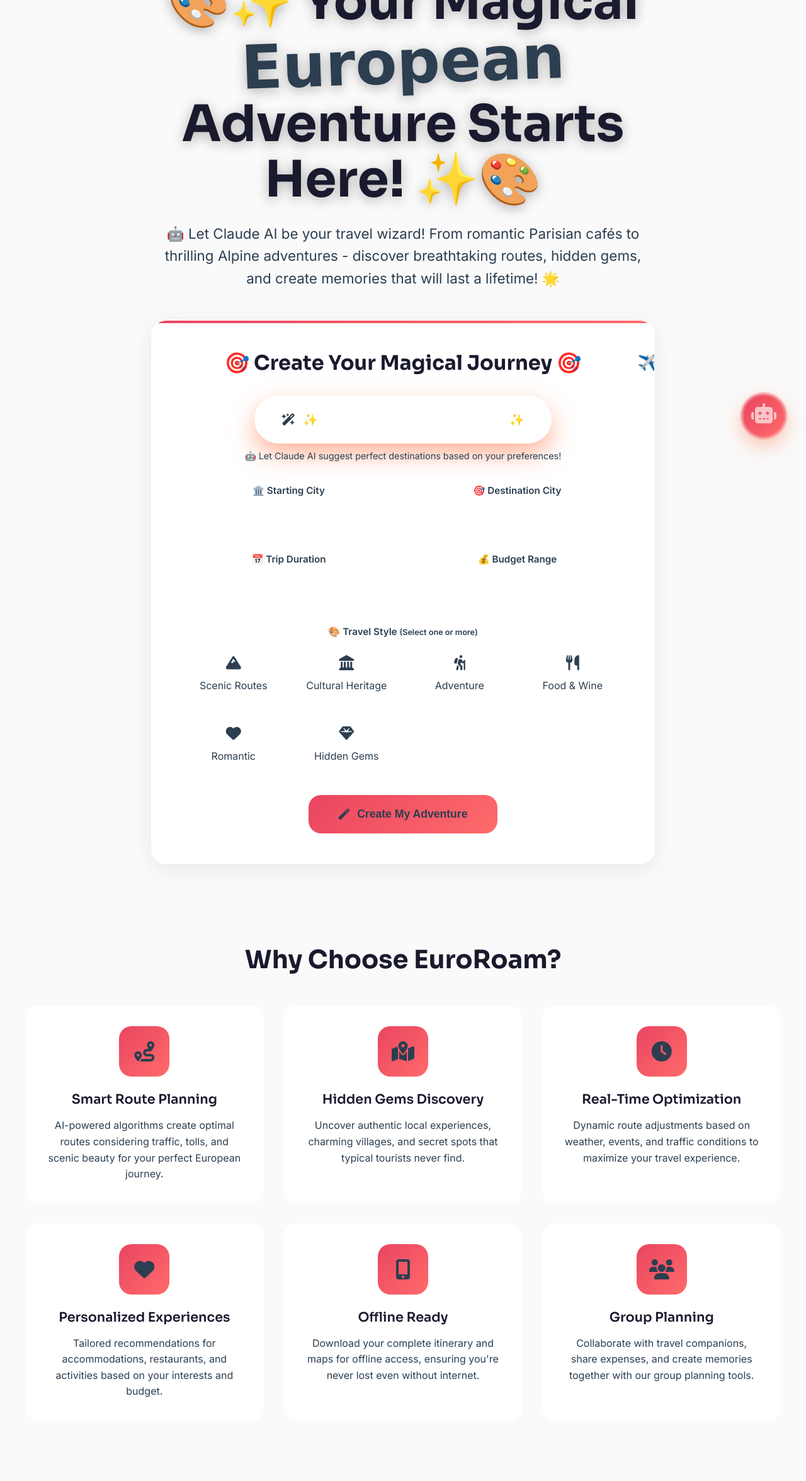
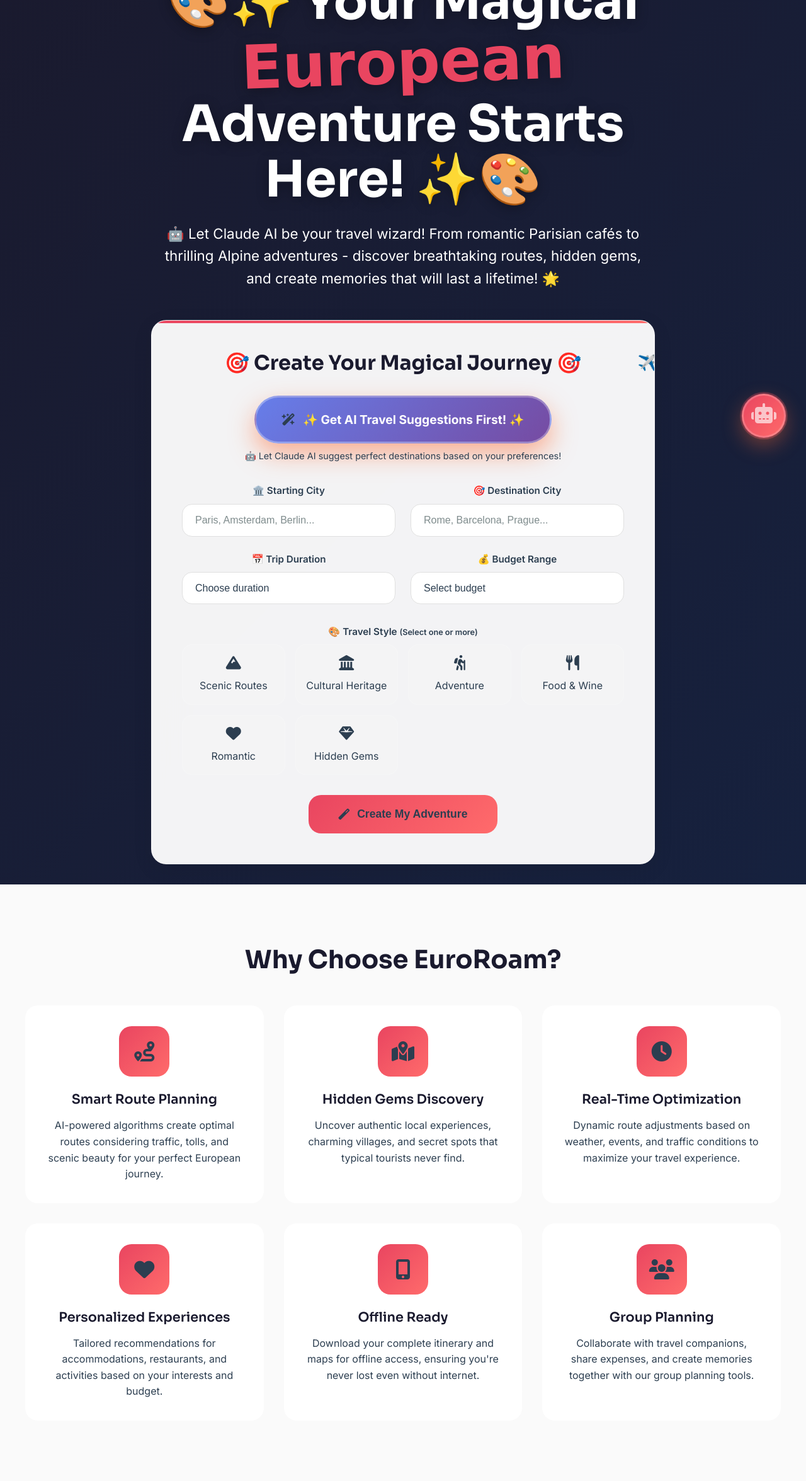
Before and after one commit to Chedly25/tripNew, a Flask app: page / in a window 1280 px wide. Shown: the part 73-2424 px from the top of the page at 63% size. Run offline with Flask 3, Linux system fonts and the light colour scheme.

Commit message:
Fix UI contrast issues and template errors
- Fix template error in trip_details_modern.html: calculate per-person cost from total estimate
- Fix contrast issues on landing page: proper text colors and missing CSS variables
- Add missing CSS variables: --tuscan-gold, --midnight-navy, --electric-gradient
- Update form elements for better readability with dark text on white backgrounds
- Add hero section background gradient for proper white text visibility
- Improve navigation styling with consistent color scheme

🤖 Generated with [Claude Code](https://claude.ai/code)

Co-Authored-By: Claude <noreply@anthropic.com>

```diff
--- a/src/templates/travel_planner_main.html
+++ b/src/templates/travel_planner_main.html
@@ -35,6 +35,9 @@
             --highlight: #0f3460;
             --success: #00b894;
             --warning: #fdcb6e;
+            --tuscan-gold: #d4af37;
+            --midnight-navy: #1a1a2e;
+            --electric-gradient: linear-gradient(135deg, #667eea 0%, #764ba2 100%);
 
             /* Neutral Colors */
             --white: #ffffff;
@@ -78,7 +81,20 @@
         }
 
         /* Only specific elements should be white */
-        .btn-primary, .btn-accent, .hero-section * {
+        .btn-primary, .btn-accent, .hero-title, .hero-subtitle {
+            color: var(--white) !important;
+        }
+
+        /* Form elements should have proper contrast */
+        .form-control, .form-control::placeholder, .form-label {
+            color: var(--text-primary) !important;
+        }
+
+        .specialty-btn {
+            color: var(--text-primary) !important;
+        }
+
+        .specialty-btn:hover, .specialty-btn.active {
             color: var(--white) !important;
         }
 
@@ -122,7 +138,7 @@
             display: flex;
             align-items: center;
             gap: 0.75rem;
-            color: white;
+            color: var(--text-primary) !important;
             text-decoration: none;
             font-weight: 700;
             font-size: 1.5rem;
@@ -131,7 +147,7 @@
 
         .logo:hover {
             transform: scale(1.05);
-            color: var(--tuscan-gold);
+            color: var(--accent) !important;
         }
 
         .logo-icon {
@@ -158,7 +174,7 @@
         }
 
         .nav-link {
-            color: rgba(255, 255, 255, 0.9);
+            color: var(--text-primary) !important;
             text-decoration: none;
             font-weight: 500;
             transition: all 0.3s ease;
@@ -172,12 +188,12 @@
             left: 0;
             width: 0;
             height: 2px;
-            background: var(--tuscan-gold);
+            background: var(--accent);
             transition: width 0.3s ease;
         }
 
         .nav-link:hover {
-            color: var(--tuscan-gold);
+            color: var(--accent) !important;
         }
 
         .nav-link:hover::after {
@@ -194,6 +210,7 @@
             position: relative;
             z-index: 1;
             padding: 2rem;
+            background: var(--hero-gradient);
         }
 
         .hero-content {
@@ -231,7 +248,7 @@
 
         .handwritten-accent {
             font-family: 'Caveat', cursive;
-            color: var(--tuscan-gold);
+            color: var(--accent) !important;
             font-size: 1.2em;
             font-weight: 600;
             display: inline-block;
@@ -265,7 +282,7 @@
         .form-title {
             font-size: 2rem;
             font-weight: 700;
-            color: white;
+            color: var(--primary) !important;
             text-align: center;
             margin-bottom: 2rem;
             position: relative;
@@ -308,24 +325,23 @@
         .form-control {
             width: 100%;
             padding: 1rem 1.25rem;
-            background: rgba(255, 255, 255, 0.1);
-            border: 1.5px solid rgba(255, 255, 255, 0.2);
+            background: var(--white);
+            border: 1.5px solid var(--gray);
             border-radius: 16px;
-            color: white;
+            color: var(--text-primary) !important;
             font-size: 1rem;
             transition: all 0.3s ease;
-            backdrop-filter: blur(10px);
         }
 
         .form-control:focus {
             outline: none;
-            border-color: var(--tuscan-gold);
-            background: rgba(255, 255, 255, 0.15);
-            box-shadow: 0 0 0 3px rgba(255, 210, 63, 0.2);
+            border-color: var(--accent);
+            background: var(--white);
+            box-shadow: 0 0 0 3px rgba(233, 69, 96, 0.2);
         }
 
         .form-control::placeholder {
-            color: rgba(255, 255, 255, 0.6);
+            color: var(--text-secondary) !important;
         }
 
         /* Custom Select Styling */
@@ -373,9 +389,9 @@
         }
 
         .specialty-btn:hover, .specialty-btn.active {
-            background: rgba(255, 210, 63, 0.2);
-            border-color: var(--tuscan-gold);
-            color: white;
+            background: var(--accent);
+            border-color: var(--accent);
+            color: var(--white) !important;
             transform: translateY(-2px);
         }
 
--- a/src/templates/trip_details_modern.html
+++ b/src/templates/trip_details_modern.html
@@ -782,7 +782,7 @@
                 </div>
                 <div class="toolkit-stat">
                     <span class="toolkit-stat-label">Per Person:</span>
-                    <span class="toolkit-stat-value">€{{ "%.0f"|format(trip_data.estimated_cost.per_person) if trip_data else '0' }}</span>
+                    <span class="toolkit-stat-value">€{{ "%.0f"|format((trip_data.estimated_cost.total_estimate / 2) if trip_data and trip_data.estimated_cost and trip_data.estimated_cost.total_estimate else 0) }}</span>
                 </div>
                 <div class="toolkit-stat">
                     <span class="toolkit-stat-label">Duration:</span>
```
